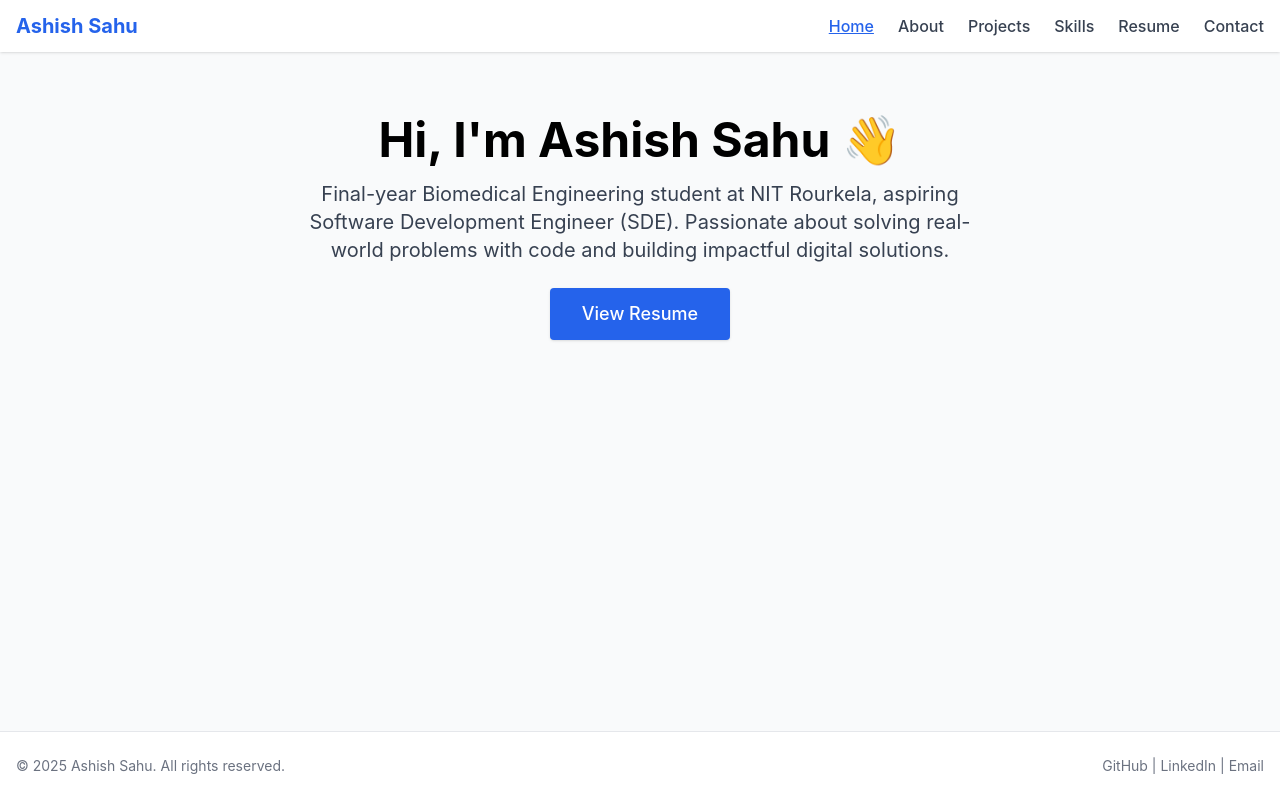
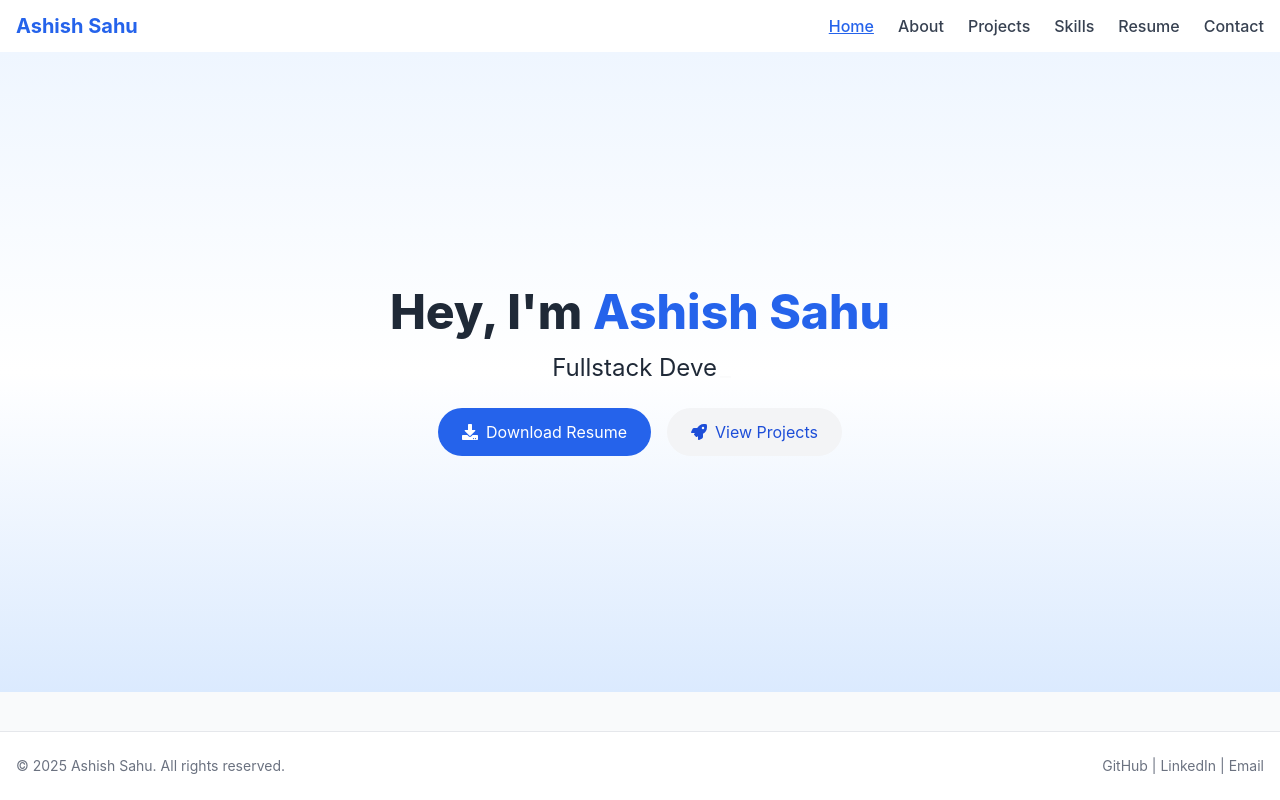
Before and after one commit to Ashish-s2/My-portfolio, a React (Create React App) app: page / in a window 1280 px wide. Built offline with nearby package versions, Linux system fonts and the light colour scheme.

Commit message:
Update Home.js

```diff
--- a/src/pages/Home.js
+++ b/src/pages/Home.js
@@ -1,19 +1,11 @@
 import React from "react";
+import Hero from "../components/Hero";
 
 function Home() {
   return (
-    <section className="container mx-auto px-4 py-16 flex flex-col items-center text-center">
-      <h1 className="text-4xl sm:text-5xl font-bold mb-4">Hi, I'm Ashish Sahu 👋</h1>
-      <p className="text-lg sm:text-xl text-gray-700 mb-6 max-w-2xl">
-        Final-year Biomedical Engineering student at NIT Rourkela, aspiring Software Development Engineer (SDE). Passionate about solving real-world problems with code and building impactful digital solutions.
-      </p>
-      <a
-        href="/resume"
-        className="inline-block bg-blue-600 text-white px-8 py-3 rounded shadow hover:bg-blue-700 font-medium text-lg transition"
-      >
-        View Resume
-      </a>
-    </section>
+    <>
+      <Hero />
+    </>
   );
 }
 
```
